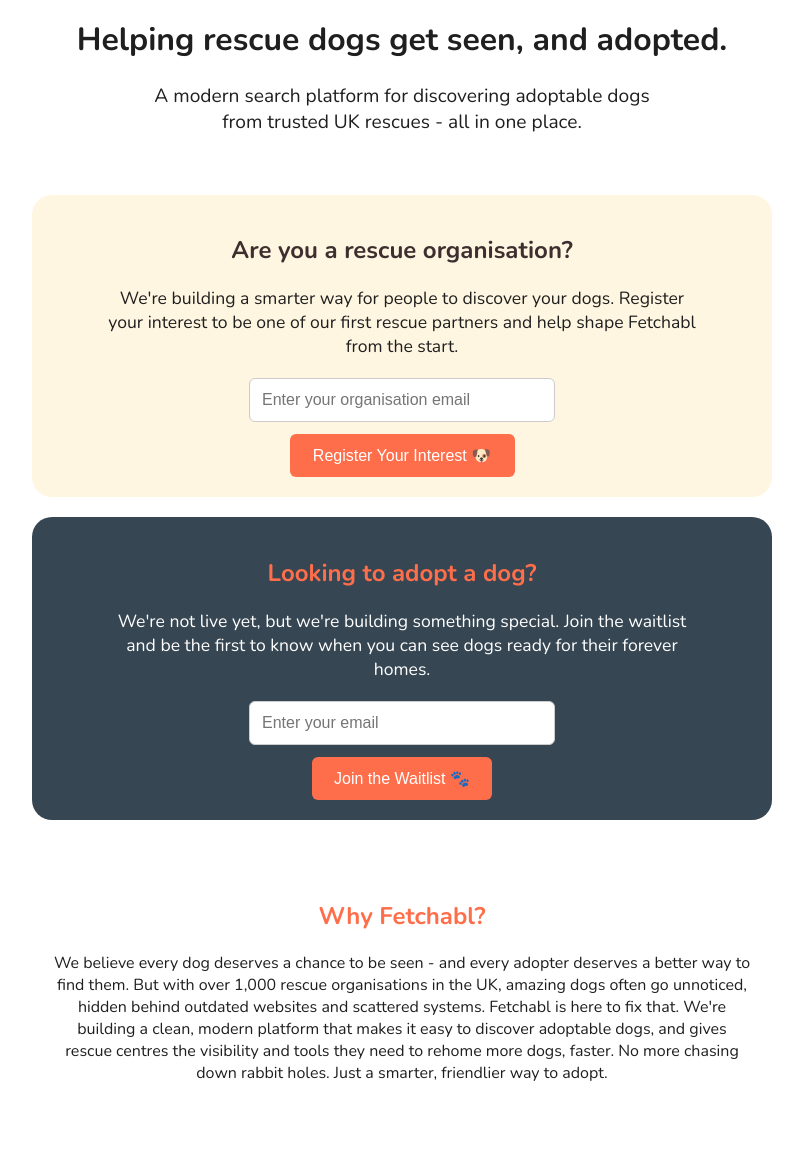
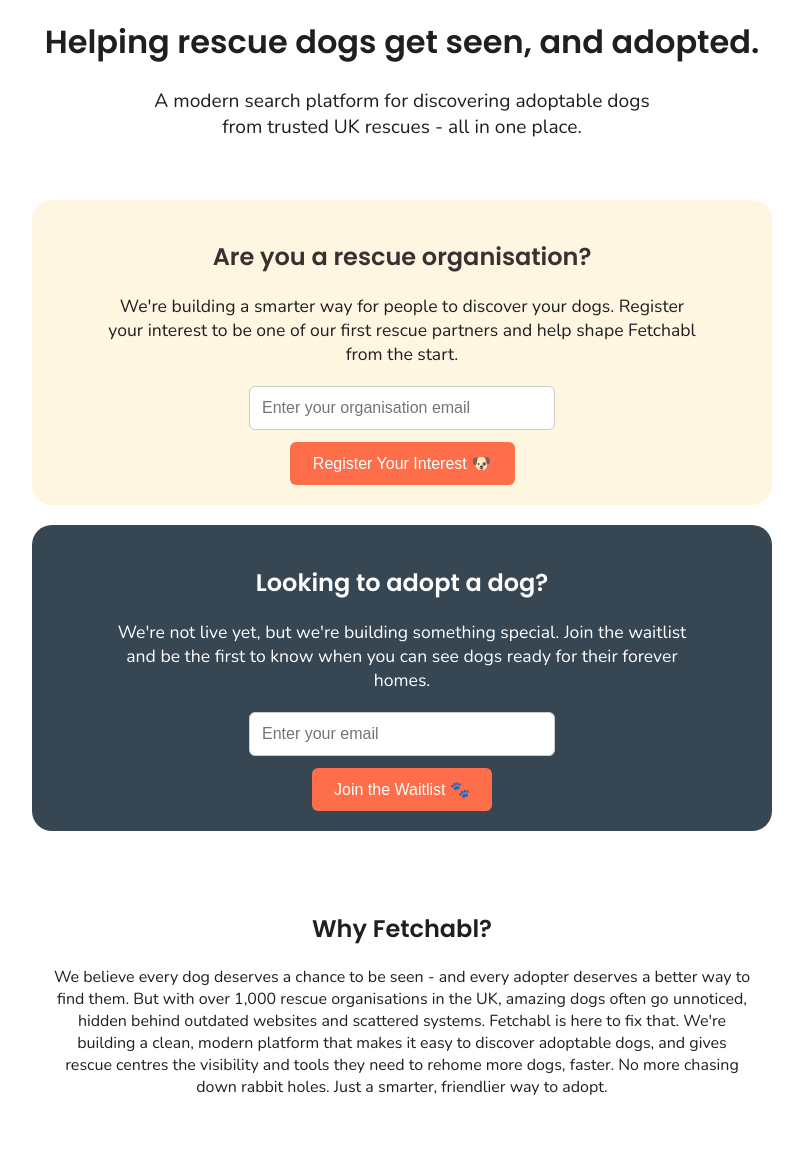
Before and after one commit to Fetchabl/landing-page, a plain HTML site: page index.html in a window 1280 px wide. Shown: the part 193-1350 px from the top of the page, without its empty margins (238-1041 px from the left). Drawn offline with nearby package versions, Linux system fonts and the light colour scheme.

Commit message:
Add fb logo, change colours

```diff
--- a/index.html
+++ b/index.html
@@ -5,13 +5,16 @@
   <meta name="viewport" content="width=device-width, initial-scale=1.0" />
   <title>Fetchabl – Find Adoptable Dogs Near You</title>
   <link rel="icon" type="image/png" href="favicon.png" />
-  <link href="https://fonts.googleapis.com/css2?family=Nunito:wght@400;600;700&display=swap" rel="stylesheet" />
+  <link rel="preconnect" href="https://fonts.googleapis.com">
+  <link rel="preconnect" href="https://fonts.gstatic.com" crossorigin>
+  <link href="https://fonts.googleapis.com/css2?family=Nunito+Sans:ital,opsz,wght@0,6..12,200..1000;1,6..12,200..1000&family=Nunito:ital,wght@0,200..1000;1,200..1000&family=Poppins:ital,wght@0,100;0,200;0,300;0,400;0,500;0,600;0,700;0,800;0,900;1,100;1,200;1,300;1,400;1,500;1,600;1,700;1,800;1,900&display=swap" rel="stylesheet">
   <style>
 
     :root {
       --color-primary: #FF6E4A ;
       --color-accent: #FFF6E1;
-      --color-text: #1F1F1F;
+      --color-text-light: white;
+      --color-text-dark: #1F1F1F;
       --color-bg: #FFFFFF;
       --color-soft-bg: #FFF6E1;
       --color-dark-bg: #364652;
@@ -21,7 +24,7 @@
       margin: 0;
       font-family: 'Nunito', sans-serif;
       background-color: white;
-      color: var(--color-text);
+      color: var(--color-text-dark);
     }
     header {
       text-align: center;
@@ -35,7 +38,9 @@
     }
     header h1 {
       font-size: 2em;
-      color: var(--color-text);
+      color: var(--color-text-dark);
+      font-family: Poppins;
+      font-weight: 600;
     }
     header p {
       font-size: 1.2em;
@@ -64,6 +69,11 @@
       border: 1px solid #ccc;
       border-radius: 6px;
     }
+
+    .why-section h2 {
+      color:var(--color-text-dark);
+    }
+
     button {
       padding: 12px 20px;
       font-size: 1em;
@@ -87,8 +97,10 @@
       text-align: center;
     }
     section h2 {
-      color: var(--color-primary);
+      color: var(--color-text-light);
       margin-bottom: 20px;
+      font-family: Poppins;
+      font-weight: 600;
     }
     .card-section {
       padding: 0 20px;
@@ -253,7 +265,7 @@
     </section>
   </div>
 
-  <section>
+  <section class="why-section">
     <h2>Why Fetchabl?</h2>
     <p>We believe every dog deserves a chance to be seen - and every adopter deserves a better way to find them.
       But with over 1,000 rescue organisations in the UK, amazing dogs often go unnoticed, hidden behind outdated
@@ -371,6 +383,25 @@
         <!-- Example: <svg ...>...</svg> -->
       </a>
 
+      <!-- Facebook Icon -->
+      <a href="https://www.facebook.com/profile.php?id=61575622313417" target="_blank" aria-label="Facebook" style="display: inline-block; width: 32px; height: 32px;">
+        <!-- 🔻 Paste your TikTok SVG code here -->
+        <svg width="100%" height="100%" viewBox="0 0 251 251" version="1.1" xmlns="http://www.w3.org/2000/svg" xmlns:xlink="http://www.w3.org/1999/xlink" xml:space="preserve" xmlns:serif="http://www.serif.com/" style="fill-rule:evenodd;clip-rule:evenodd;stroke-linejoin:round;">
+          <g transform="matrix(1,0,0,1,0,-4321)">
+              <g id="Artboard3" transform="matrix(1,0,0,1,75,587)">
+                  <rect x="-75" y="3734" width="251" height="251" style="fill:none;"/>
+                  <g transform="matrix(0.0753,0,0,0.0753,50.5,3859.5)">
+                      <g transform="matrix(1,0,0,1,-1666.67,-1666.67)">
+                          <g transform="matrix(138.889,0,0,138.889,0,0)">
+                              <path d="M22,12C22,6.477 17.523,2 12,2C6.477,2 2,6.477 2,12C2,16.991 5.657,21.128 10.438,21.879L10.438,14.891L7.898,14.891L7.898,12L10.438,12L10.438,9.797C10.438,7.291 11.93,5.906 14.215,5.906C15.309,5.906 16.453,6.102 16.453,6.102L16.453,8.562L15.192,8.562C13.95,8.562 13.563,9.333 13.563,10.124L13.563,12L16.336,12L15.893,14.891L13.563,14.891L13.563,21.879C18.343,21.128 22,16.991 22,12Z" style="fill:none;fill-rule:nonzero;stroke:rgb(242,92,76);stroke-width:1px;"/>
+                          </g>
+                      </g>
+                  </g>
+              </g>
+          </g>
+      </svg>
+      </a>
+
     </div>
 
     <!-- Copyright -->
```
Also changed, not shown: fetchabl-wordmark.png, 1 other file.
